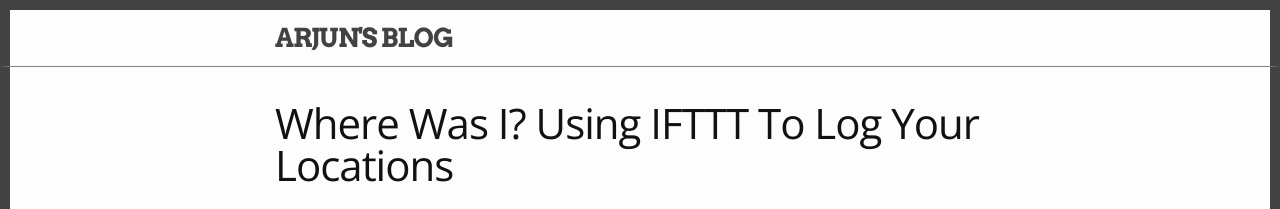
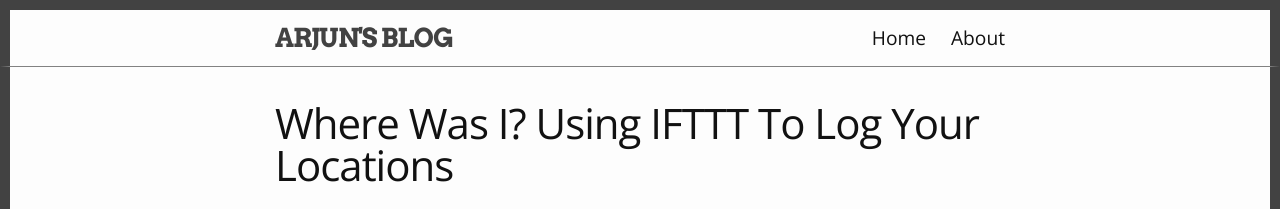
Before and after one commit to arjunnn/blog, a Jekyll site: the page built from _posts/2015-06-12-where-was-i.md, in a window 1280 px wide and 1400 px high. Shown: the top 209 px of the window. Built offline with Jekyll 4.4.1, drawn with Linux system fonts in a browser that asks for light colours; Markdown is read by kramdown in place of the engine named in the settings.

Commit message:
added next and previous post links in post layout

```diff
--- a/_includes/header.html
+++ b/_includes/header.html
@@ -14,11 +14,13 @@
       </a>
 
       <div class="trigger">
-        {% for page in site.pages %}
+        <!-- {% for page in site.pages %}
           {% if page.title %}
           <a class="page-link" href="{{ page.url | prepend: site.baseurl }}">{{ page.title }}</a>
           {% endif %}
-        {% endfor %}
+        {% endfor %} -->
+        <a class="page-link" href="http://arjun.ninja/blog/">Home</a>
+        <a class="page-link" href="http://arjun.ninja/">About</a>
       </div>
     </nav>
 
--- a/_layouts/post.html
+++ b/_layouts/post.html
@@ -11,11 +11,15 @@
      {{content}}
   </article>
   <div>
-
     <span>tags:</span>
 {% for tag in page.tags %}
     <span style="background-color: yellow;-webkit-border-radius: 5px;-moz-border-radius: 5px;border-radius: 5px;padding-left:5px;padding-right:5px;border:0em solid #000000">{{tag}}</span>
 {% endfor %}
-
   </div>
+  {% if page.previous %}
+        <a rel="prev" href="{{ page.previous.url }}">&larr; Older</a>
+    {% endif %}
+    {% if page.next %}
+        <a rel="next" href="{{ page.next.url }}">Newer &rarr;</a>
+    {% endif %}
 </div>
```
